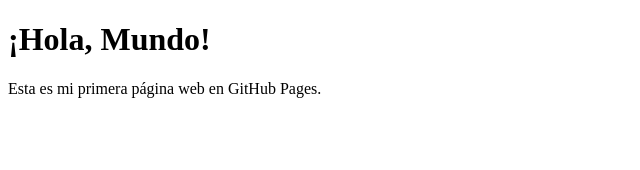
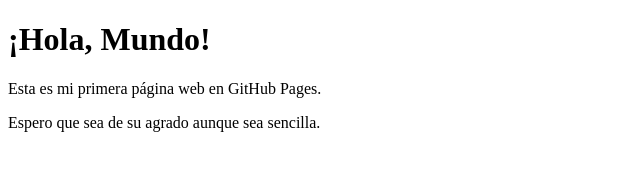
Before and after one commit to Alienangy/Alienangy, a plain HTML site: page index.html in a window 1280 px wide. Shown: the whole page, without its empty margins (0-640 px from the left). Drawn offline with Linux system fonts and the light colour scheme.

Commit message:
Update index.html

```diff
--- a/index.html
+++ b/index.html
@@ -8,5 +8,6 @@
 <body>
     <h1>¡Hola, Mundo!</h1>
     <p>Esta es mi primera página web en GitHub Pages.</p>
+    <p>Espero que sea de su agrado aunque sea sencilla.</p>
 </body>
 </html>
```
